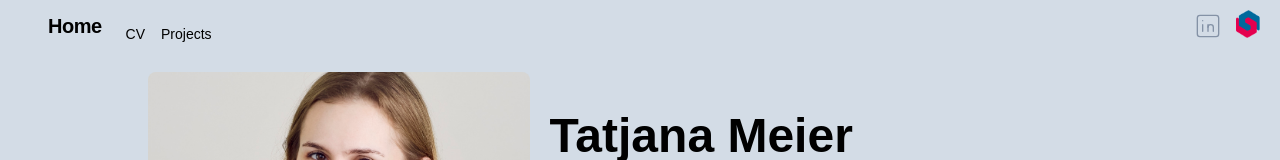
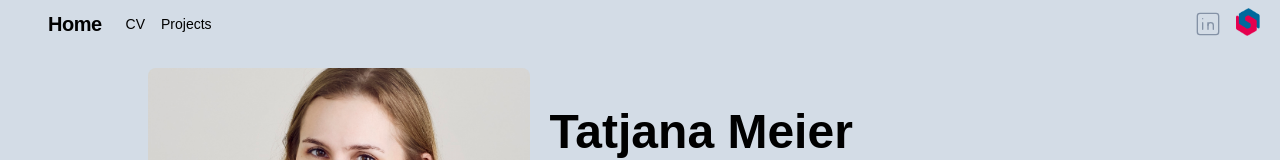
Before and after one commit to jfuchs-png/2023-wetechtogether-tailwind, an Angular app in the folder resume/: page / in a window 1280 px wide. Shown: the top 160 px of the page. Built offline with nearby package versions, Linux system fonts and the light colour scheme.

Commit message:
fix navbar

```diff
--- a/resume/src/app/navigation-bar/navigation-bar.component.html
+++ b/resume/src/app/navigation-bar/navigation-bar.component.html
@@ -6,10 +6,10 @@
     </div>
 
     <div class="text-sm flex-grow flex-grow tems-center w-auto">
-        <a routerLink="/cv" class="mt-4 inline-block mt-0 hover:text-white mr-4">
+        <a routerLink="/cv" class="inline-block mt-0 hover:text-white mr-4">
             CV
         </a>
-        <a routerLink="/projects" class="mt-4 inline-block mt-0 hover:text-white mr-4">
+        <a routerLink="/projects" class="inline-block mt-0 hover:text-white mr-4">
             Projects
         </a>
     </div>
```
